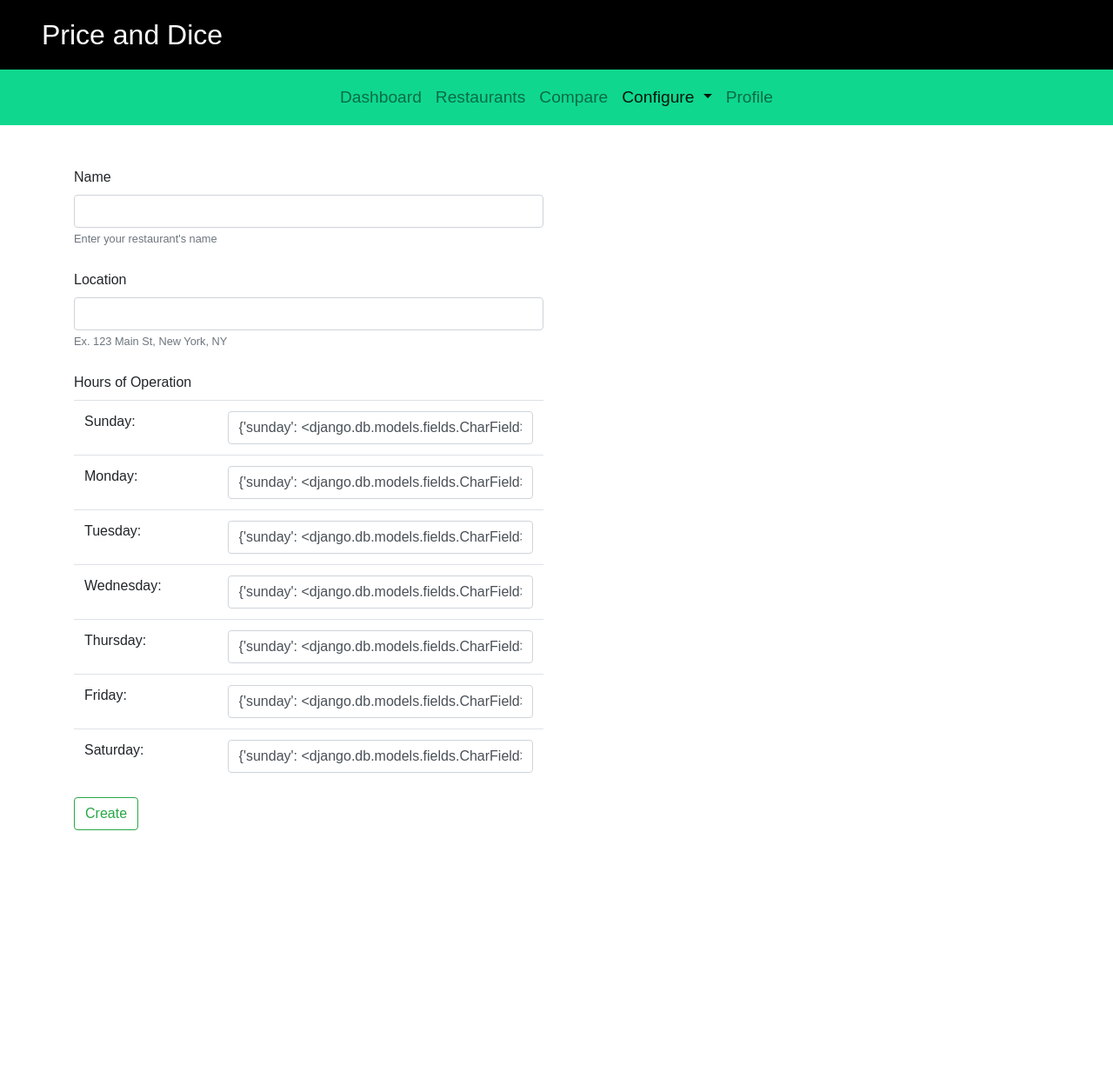
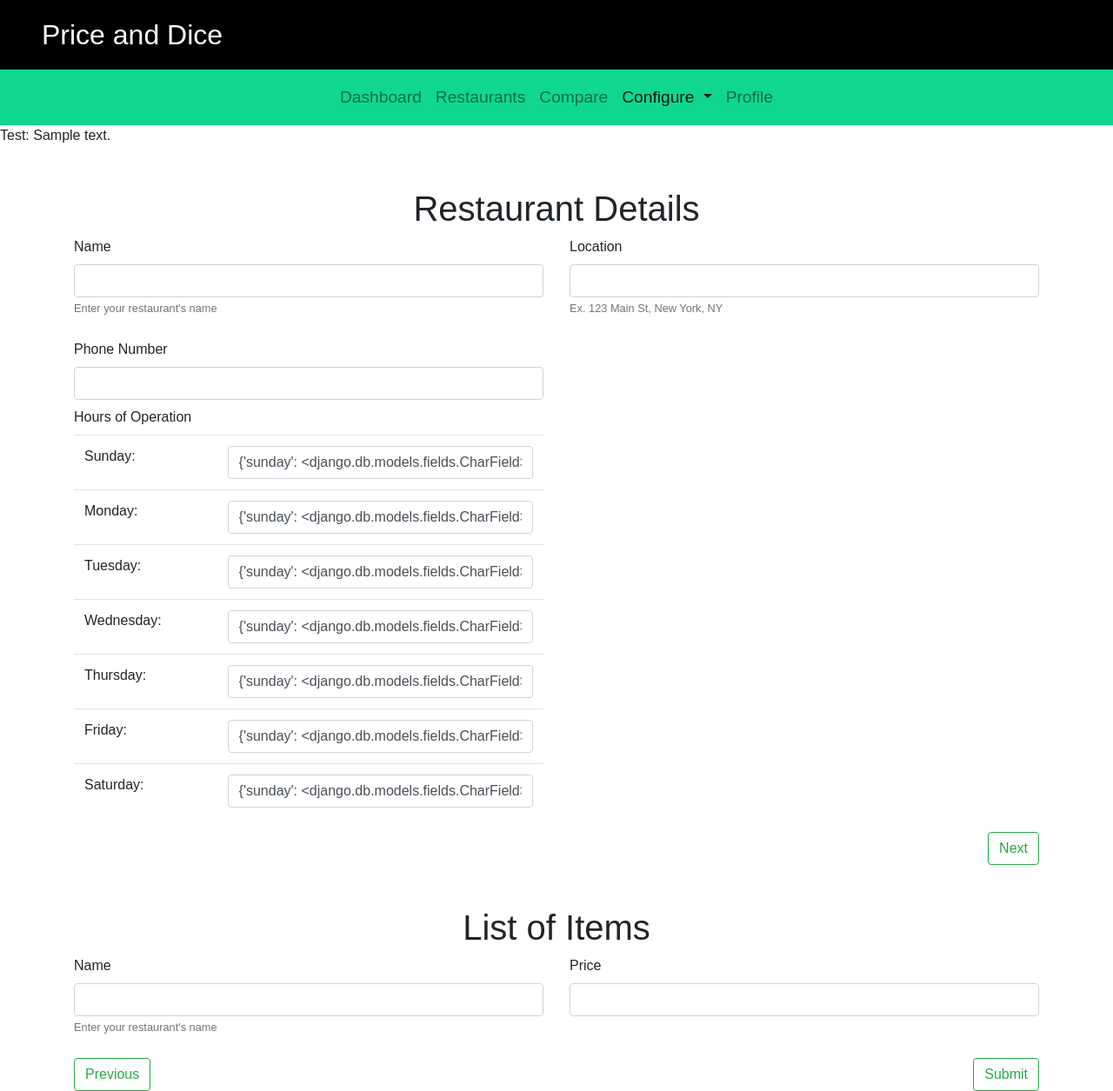
Before and after one commit to DSWhite96/Campus_Price_And_Dice, a Django app: template mystic_coast/campus/templates/campus/add-restaurant.html in a window 1280 px wide. Shown: the whole page at 87% size. Before the commit the page ends 955 px from the top, so only its background shows below. Run offline with Django 3.2, Linux system fonts and the light colour scheme; data comes from the database, SQL or seed files in the repository; tables that the repository leaves empty hold one stand-in row (values such as "Sample post"); the template is opened without the code that fills it: values that come from a table or form of the project are taken from there, most other values are stand-ins (such as "Sample title", 1, 10 or a date in 2020); some libraries are stand-ins or nearby versions.

Commit message:
Added Vue Prototypes

```diff
--- a/mystic_coast/campus/templates/campus/add-restaurant.html
+++ b/mystic_coast/campus/templates/campus/add-restaurant.html
@@ -12,11 +12,18 @@
 {% endblock %}
 
 {% block body %}
+<div id="app">
+
+    <div>
+    		Test: {{ message }}
+    		</div>
 
 
+<div id="tab1" v-if="showFirstTab">
 <div class="container content-top">
     <form action = "{% url 'campus:add_restaurant_form_submission' %}" method="POST">
         {% csrf_token %}
+        <h1><center>Restaurant Details</center></h1>
         <div class="row">
             <div class="col-lg-6">
                 <label for = "restaurant_name">Name</label>
@@ -27,9 +34,6 @@
                     name="restaurant_name">
                 <small class="text-muted">Enter your restaurant's name</small>
             </div>
-        </div>
-        <br>
-        <div class="row">
             <div class="col-lg-6">
                 <label for = "restaurant_location">Location</label>
                 <input
@@ -44,8 +48,19 @@
         <br>
         <div class="row pb-2">
             <div class="col-lg-6">
+                    <label for = "restaurant_location">Phone Number</label>
+                    <input
+                        type="text"
+                        class="form-control"
+                        id="phone_number"
+                        name="phone_number">
+            </div>
+        </div>
+        <div class="row pb-2">
+            <div class="col-lg-6">
                 Hours of Operation
             </div>
+
         </div>
         <div class="row">
             <div class="col-lg-6">
@@ -104,14 +119,54 @@
             </div>
         </div>
         <div class="row">
-            <div class="col-lg-6">
+            <div class="col-lg-12 text-right">
                 <input type="submit"
-                class="btn btn-outline-success" value = "Create">
-
+                class="btn btn-outline-success" value = "Next">
             </div>
         </div>
     </form>
 </div>
+</div>
+
+<div id="tab2" v-if="showSecondTab">
+    <div class="container content-top">
+    <form action = "{% url 'campus:add_restaurant_form_submission' %}" method="POST">
+        {% csrf_token %}
+        <h1><center>List of Items</center></h1>
+        <div class="row">
+            <div class="col-lg-6">
+                <label for = "restaurant_name">Name</label>
+                <input
+                    type="text"
+                    class="form-control"
+                    id="restaurant_name"
+                    name="restaurant_name">
+                <small class="text-muted">Enter your restaurant's name</small>
+            </div>
+            <div class="col-lg-6">
+                <label for = "restaurant_location">Price</label>
+                <input
+                    type="text"
+                    class="form-control"
+                    id="restaurant_location"
+                    name="restaurant_location">
+            </div>
+        </div>
+        <br>
+        <div class="row">
+            <div class="col-lg-6">
+                <input type="submit"
+                class="btn btn-outline-success" value = "Previous">
+            </div>
+            <div class="col-lg-6 text-right">
+                <input type="submit"
+                class="btn btn-outline-success" value = "Submit">
+            </div>
+        </div>
+    </form>
+</div>
+</div>
+</div>
 
 
 {% endblock %}
```
